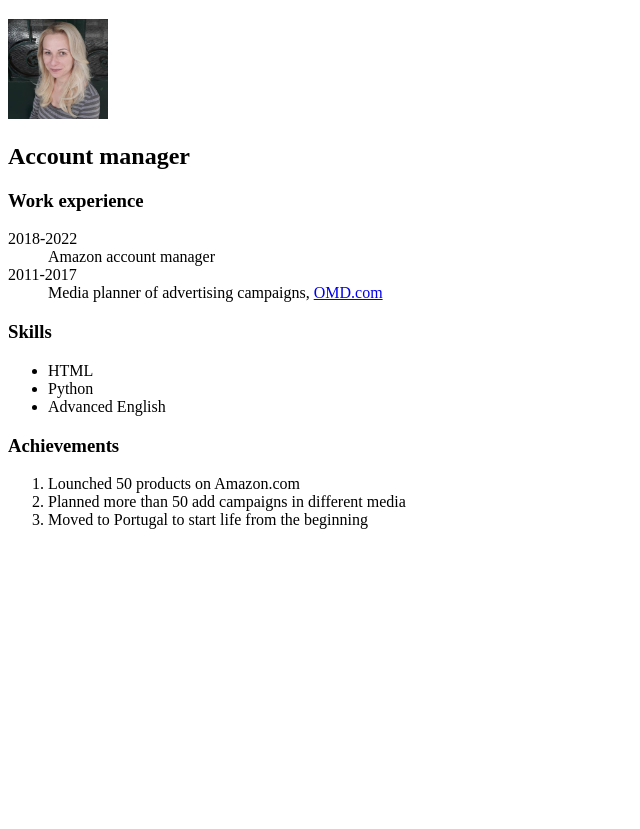
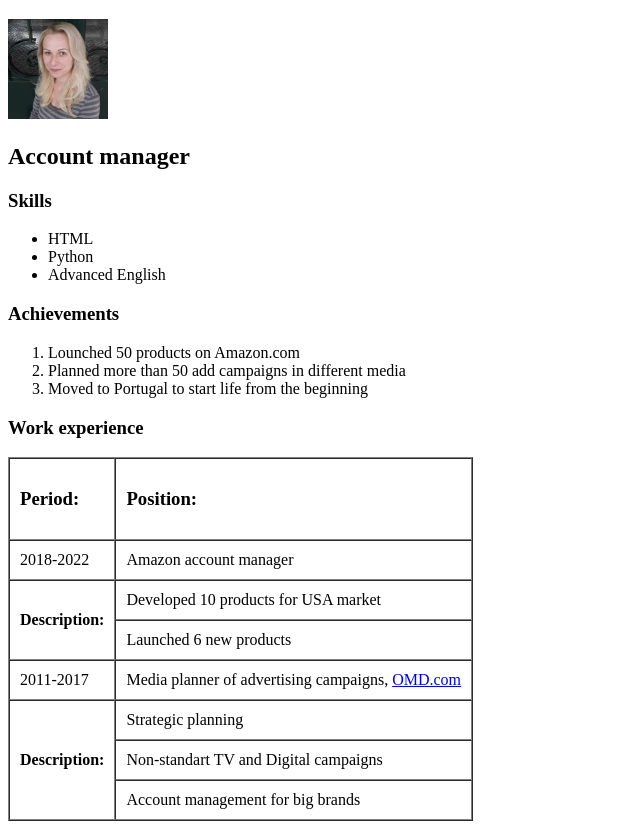
Before and after one commit to LilianaLukash/Frontend04, a plain HTML site: page CV.html in a window 1280 px wide. Shown: the part 61-890 px from the top of the page, without its empty margins (0-640 px from the left). Before the commit the page ends 800 px from the top, so only its background shows below. Drawn offline with Linux system fonts and the light colour scheme.

Commit message:
Домашня робота з таблицею. Я не розумію чому в коді таблиця стоїть напочатку, а відображується в кінці. Можете пояснити?

```diff
--- a/CV.html
+++ b/CV.html
@@ -13,14 +13,48 @@
       width="100" />
 
      <h2>Account manager</h2>
-     <h3>Work experience</h3>
 
-     <dl>
-      <dt>2018-2022</dt>
-      <dd>Amazon account manager</dd>
-      <dt>2011-2017</dt>
-      <dd>Media planner of advertising campaigns, <a href="https://www.omd.com/" >OMD.com</a></dd>
-    </dl>
+
+     <table border="1" cellspacing="0" cellpadding="10px">
+        <thead>
+        <tr>
+          <td>
+            <h3>Period:</h3>
+          </td>
+          <td>
+            <h3>Position:</h3>
+          </td>
+        </tr>
+      </thead>
+
+      <tbody>
+        <tr>
+          <td>2018-2022</td>
+          <td>Amazon account manager</td>
+        </tr>
+        <tr>
+          <td rowspan="2" ><b> Description: </b></td>
+          <td>Developed 10 products for USA market</td>
+        </tr>
+        <tr>
+          <td>Launched 6 new products</td>
+        </tr>
+        <tr>
+          <td>2011-2017</td>
+          <td>Media planner of advertising campaigns, <a href="https://www.omd.com/" >OMD.com</a></dd></td>
+        </tr>
+        <tr>
+          <td rowspan="3" ><b> Description: </b></td>
+          <td>Strategic planning</td>
+        </tr>
+        <tr>
+          <td>Non-standart TV and Digital campaigns</td>
+        </tr>
+        <tr>
+          <td>Account management for big brands</td>
+        </tr>
+      </tbody>
+
      <h3>Skills</h3>
     <ul>
       <li>HTML</li>
@@ -34,5 +68,7 @@
       <li>Moved to Portugal to start life from the beginning</li>
     </ol>
 
+    <h3>Work experience</h3>
+
   </body>
 </html>
```
